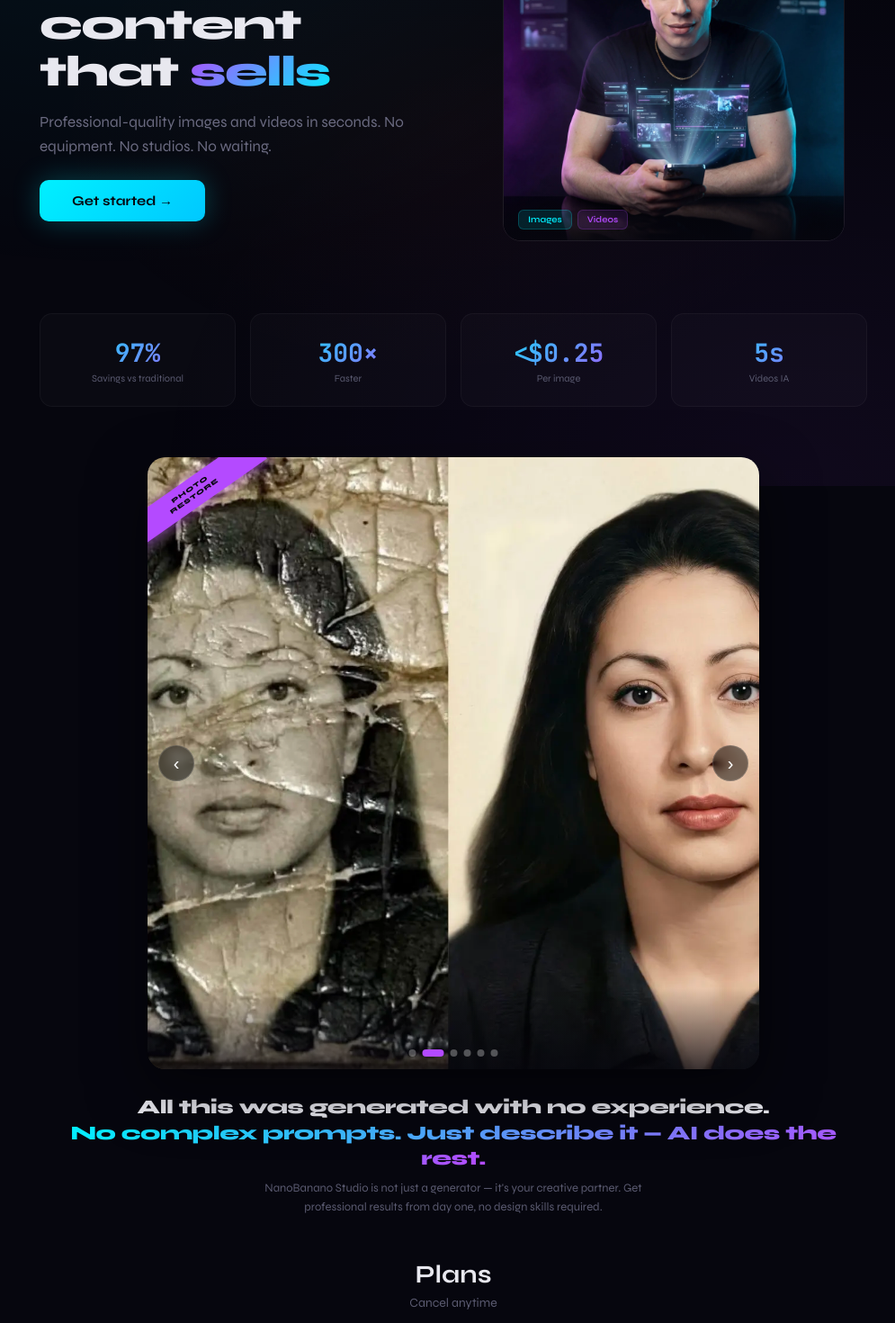
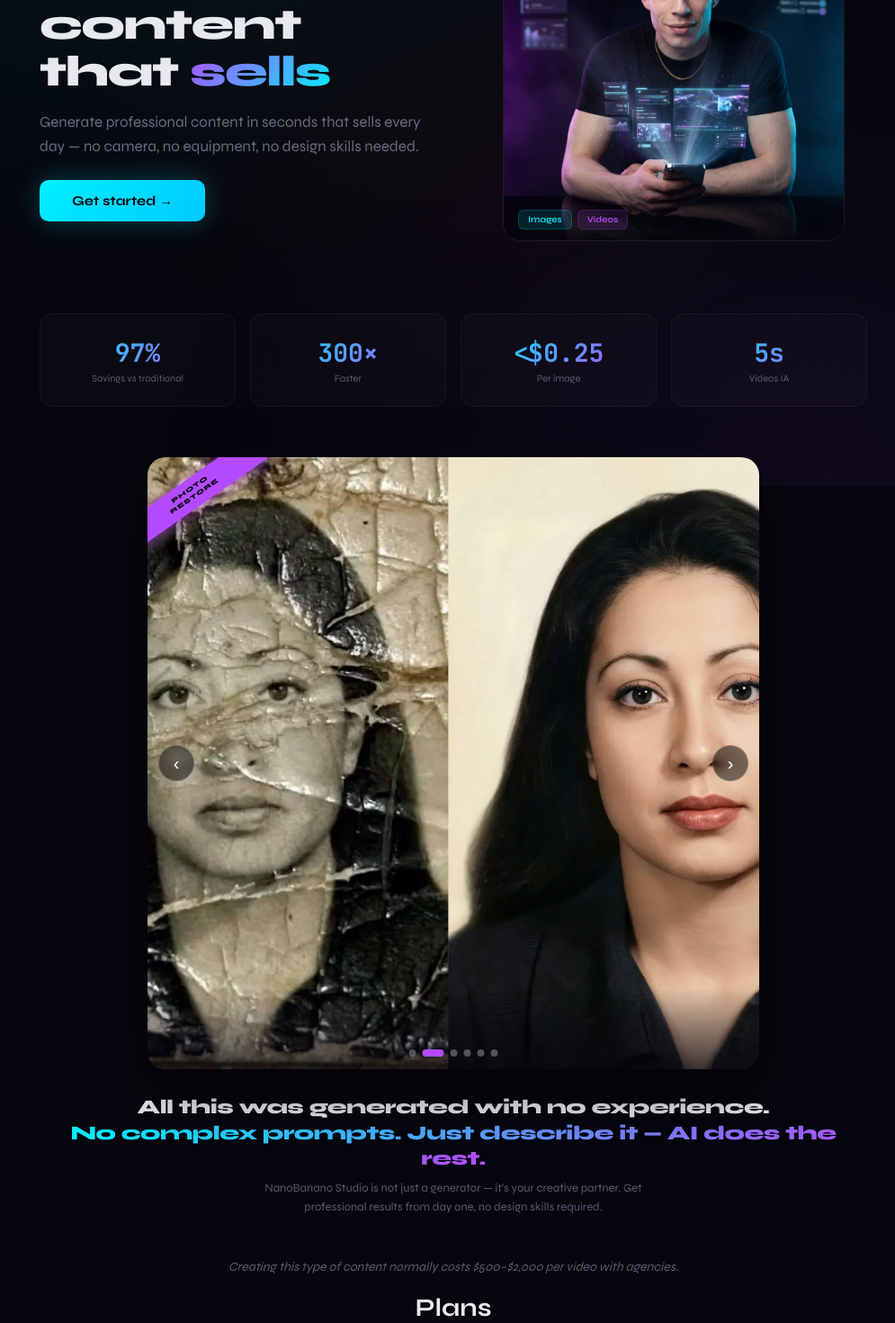
Before and after one commit to setnom/hyperreal-studio, a React (Vite) app: page / in a window 1280 px wide. Shown: the part 260-1730 px from the top of the page at 90% size, without its empty margins (136-1131 px from the left). Built offline with nearby package versions, Linux system fonts and the light colour scheme.

Commit message:
v32e: marca agua UGC actualizada + texto precio agencias antes de planes

```diff
--- a/src/App.jsx
+++ b/src/App.jsx
@@ -64,7 +64,7 @@ const TEXTS = {
     hero_title_1: "Crea contenido que ",
     hero_title_2: "vende",
     hero_title_3: "",
-    hero_sub: "Imágenes y videos de calidad profesional en segundos. Sin equipos. Sin estudios. Sin esperas.",
+    hero_sub: "Genera contenido profesional en segundos que vende todos los días sin cámara, sin equipo y sin saber diseñar.",
     start: "Iniciar →",
     start_now: "Comenzar ahora →",
     stat_save: "Ahorro vs tradicional",
@@ -181,7 +181,7 @@ const TEXTS = {
     hero_title_1: "Create content that ",
     hero_title_2: "sells",
     hero_title_3: "",
-    hero_sub: "Professional-quality images and videos in seconds. No equipment. No studios. No waiting.",
+    hero_sub: "Generate professional content in seconds that sells every day — no camera, no equipment, no design skills needed.",
     start: "Start →",
     start_now: "Get started →",
     stat_save: "Savings vs traditional",
@@ -1698,6 +1698,11 @@ export default function App() {
       <CarouselSection lang={lang} isDesk={isDesk} />
 
       {/* Pricing */}
+      <p style={{ fontSize: isDesk ? 14 : 12, color: "#5a5a70", textAlign: "center", marginBottom: isDesk ? 20 : 14, fontStyle: "italic" }}>
+        {lang === "en"
+          ? "Creating this type of content normally costs $500–$2,000 per video with agencies."
+          : "Crear este tipo de contenido normalmente cuesta $500–$2,000 por video con agencias."}
+      </p>
       <h2 style={{ fontSize: isDesk ? 28 : 20, fontWeight: 700, textAlign: "center", marginBottom: 6 }}>{t("plans_title")}</h2>
       <p style={{ fontSize: isDesk ? 14 : 12, color: "#5a5a70", textAlign: "center", marginBottom: isDesk ? 32 : 18 }}>{t("plans_sub")}</p>
       <div style={{ display: "flex", flexDirection: isDesk ? "row" : "column", gap: isDesk ? 16 : 10, marginBottom: isDesk ? 60 : 36, alignItems: isDesk ? "stretch" : "unset" }}>
```
Also changed, not shown: public/images/carousel_ugc.webp.
